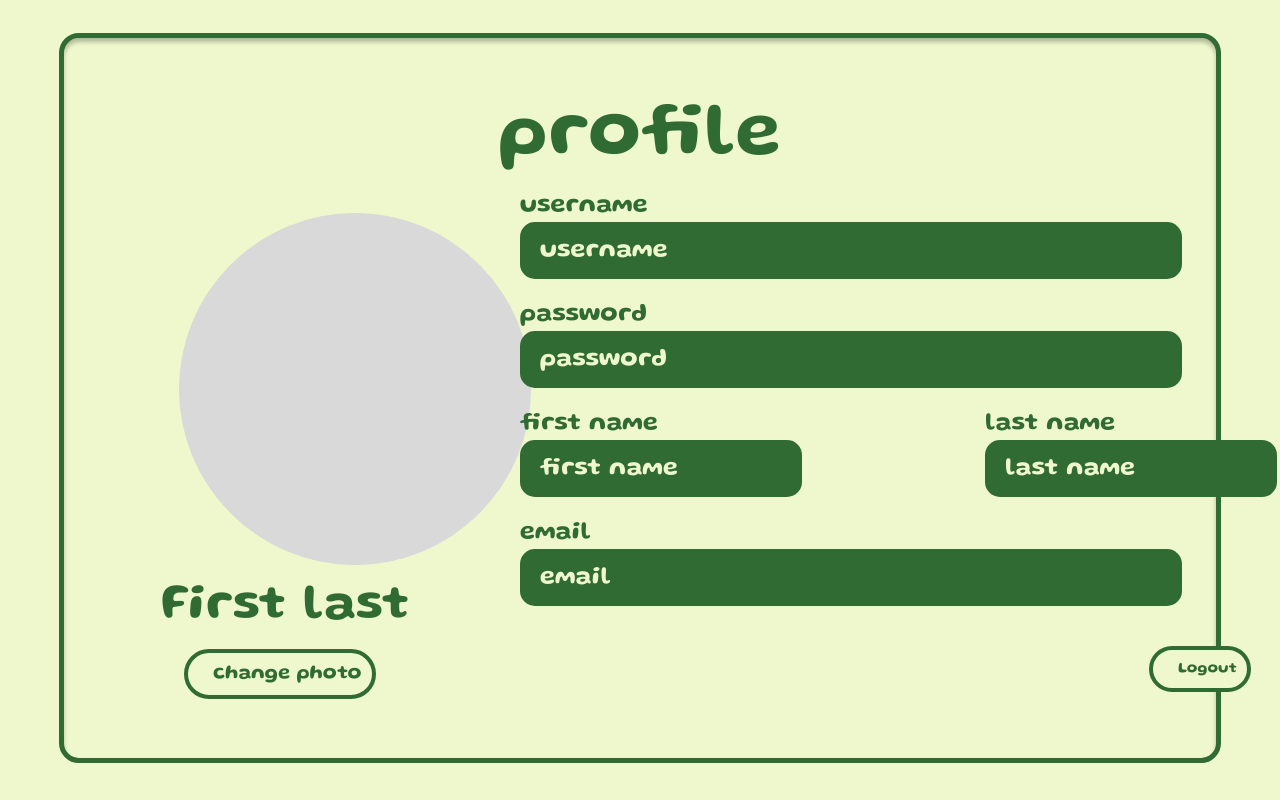
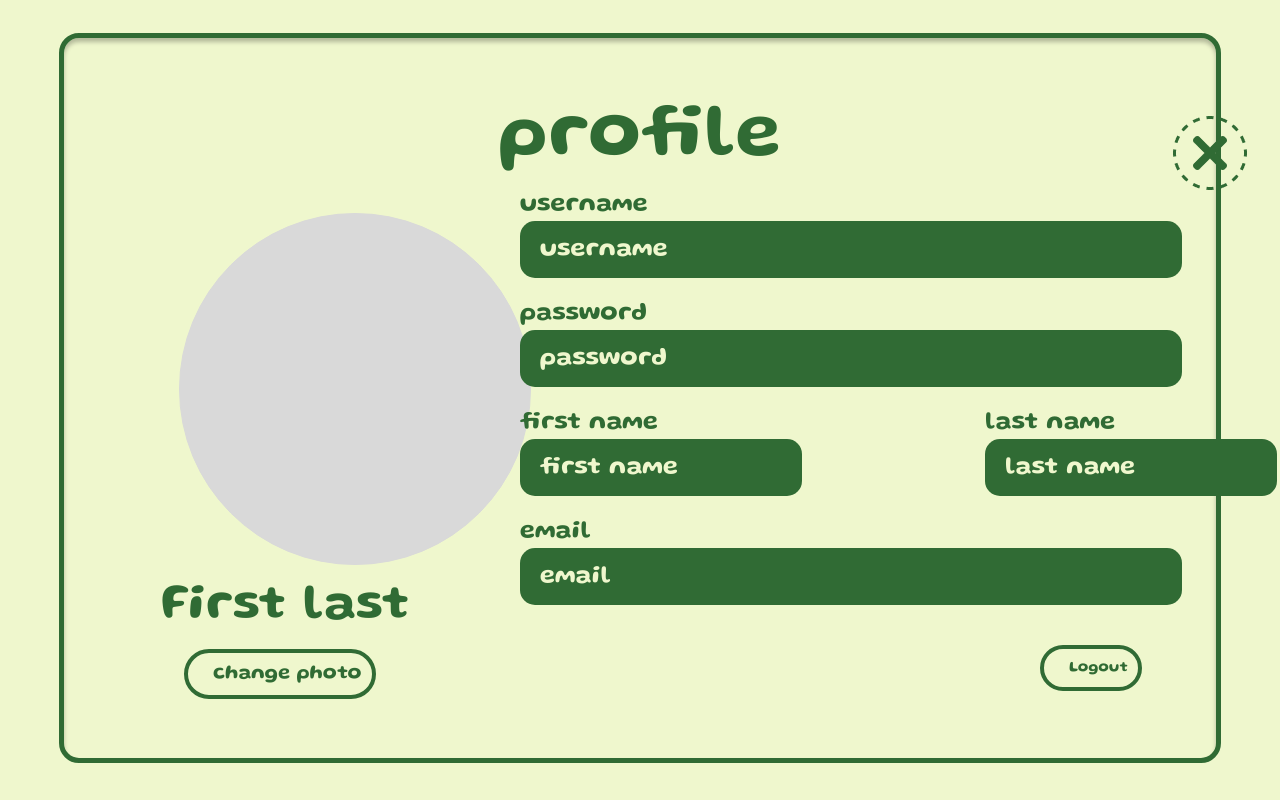
Before and after one commit to hilarifan/plant, a React (Create React App) app in the folder frontend/: page /profile in a window 1280 px wide. Shown: the top 800 px of the page. Built offline with nearby package versions, Linux system fonts and the light colour scheme.

Commit message:
x button

```diff
--- a/frontend/src/components/ProfileInfo/ProfileInfo.css
+++ b/frontend/src/components/ProfileInfo/ProfileInfo.css
@@ -49,8 +49,12 @@
     font-size: 75px;
 }
 
-.logout {
-
+.x {
+    float: right;
+    margin-top: -80px;
+    /* margin-bottom: 300px; */
+    margin-left: 1150px;
+    padding-right: 10px;
 }
 
 .input-container {
@@ -115,6 +119,12 @@
     margin-top: -34px;
 }
 
+.logout {
+    float: right;
+    margin-right: 200px;
+    /* FIX */
+}
+
 .btn {
     border: 4px solid #306B34;
     color: #306B34;
@@ -127,6 +137,7 @@
     margin-bottom: 30px;
     margin-left: 1120px;
     padding-right: 10px;
+    float: left;
 }
 
 .btn2 {
--- a/frontend/src/components/ProfileInfo/ProfileInfo.js
+++ b/frontend/src/components/ProfileInfo/ProfileInfo.js
@@ -1,4 +1,4 @@
-import { useState, Image } from 'react';
+import { useState } from 'react';
 import './ProfileInfo.css';
 import validator from 'validator';
 import axios from "axios";
@@ -41,7 +41,11 @@ export default function Form() {
     };
 
     const handleImage = () => {
-        console.warn("change photo");
+        console.log("change photo");
+    }
+
+    const handleClose = () => {
+        console.log("x pressed");
     }
 
     // Handling the form submission
@@ -100,6 +104,11 @@ export default function Form() {
             <div className="form">
                 <h1 className="form-header">profile</h1>
 
+                <div className="x">
+                    {/* <button><img src={x} className="x" onClick={handleClose} /></button> */}
+                    <img src={x} />
+                </div>
+
                 <div className="messages"> {errorMessage()} {successMessage()} </div>
 
                 <form>
@@ -130,10 +139,10 @@ export default function Form() {
                         <input onChange={handleEmail} id="inputs" placeholder="email" className="input" value={email} type="email" />
                     </div>
 
-                    <button onClick={handleSubmit} className="btn" type="logout">Logout</button>
-                    {/* <div className="logout">
-                        <img source={logout} />
-                    </div> */}
+                    <div>
+                        {/* <img src={logout} className="logout"/> */}
+                        <button onClick={handleSubmit} className="btn" type="logout">Logout</button>
+                    </div>
                 </form>
             </div>
 
@@ -143,10 +152,6 @@ export default function Form() {
                 <h1 className="header">First last</h1>
                 <button onClick={handleImage} className="btn2" type="change">change photo</button>
             </div>
-
-            {/* <div className="x">
-                <Image source={x} />
-            </div> */}
         </div>
     );
 }
--- a/frontend/src/pages/LoadingPage/LoadingPage.css
+++ b/frontend/src/pages/LoadingPage/LoadingPage.css
@@ -5,6 +5,9 @@
 @font-face {
     font-family: 'Gluten SemiBold';
     src: url('/src/fonts/Gluten-SemiBold.ttf');
+}
+
+.x {
 }
 
 .yellow-page {
```
